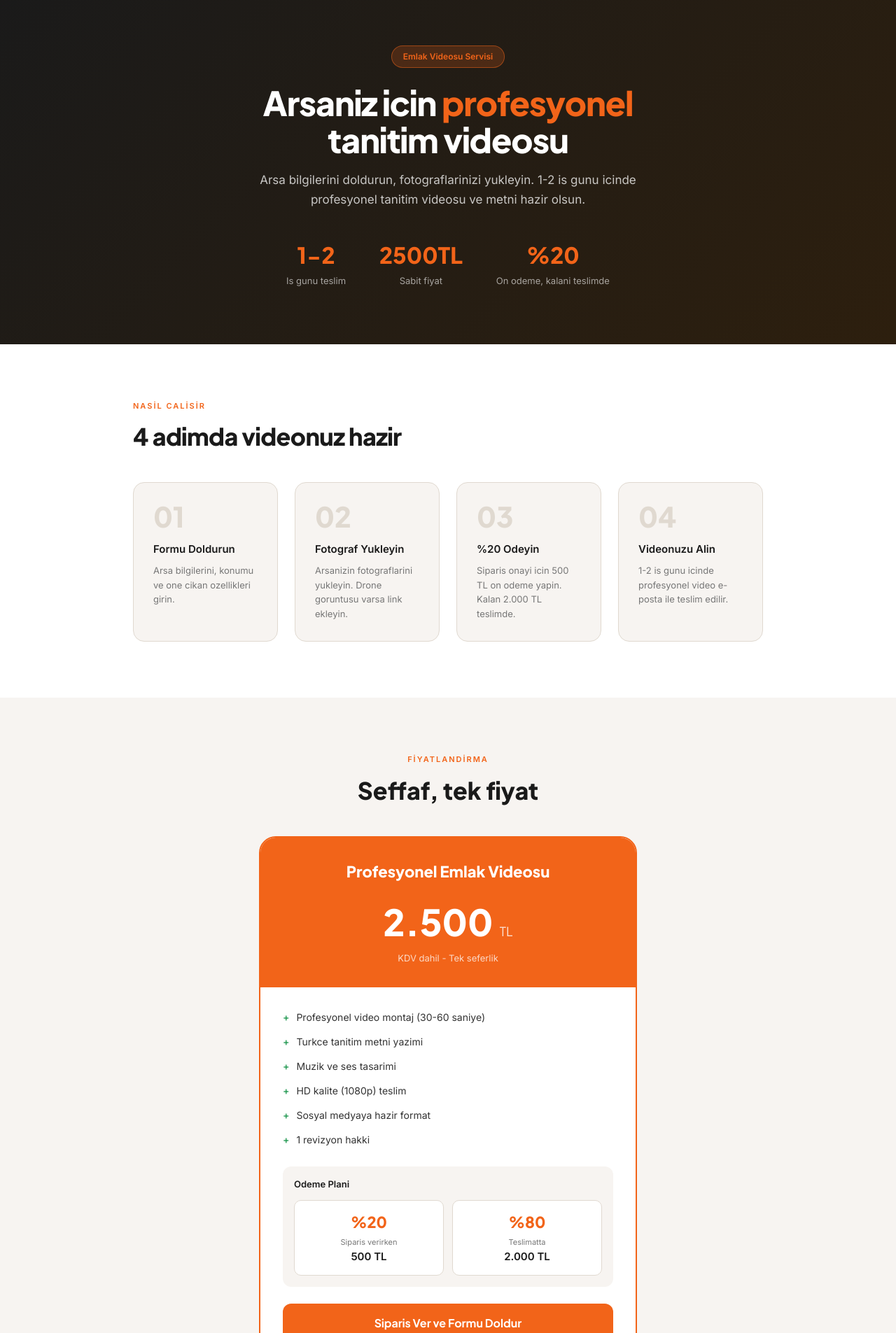
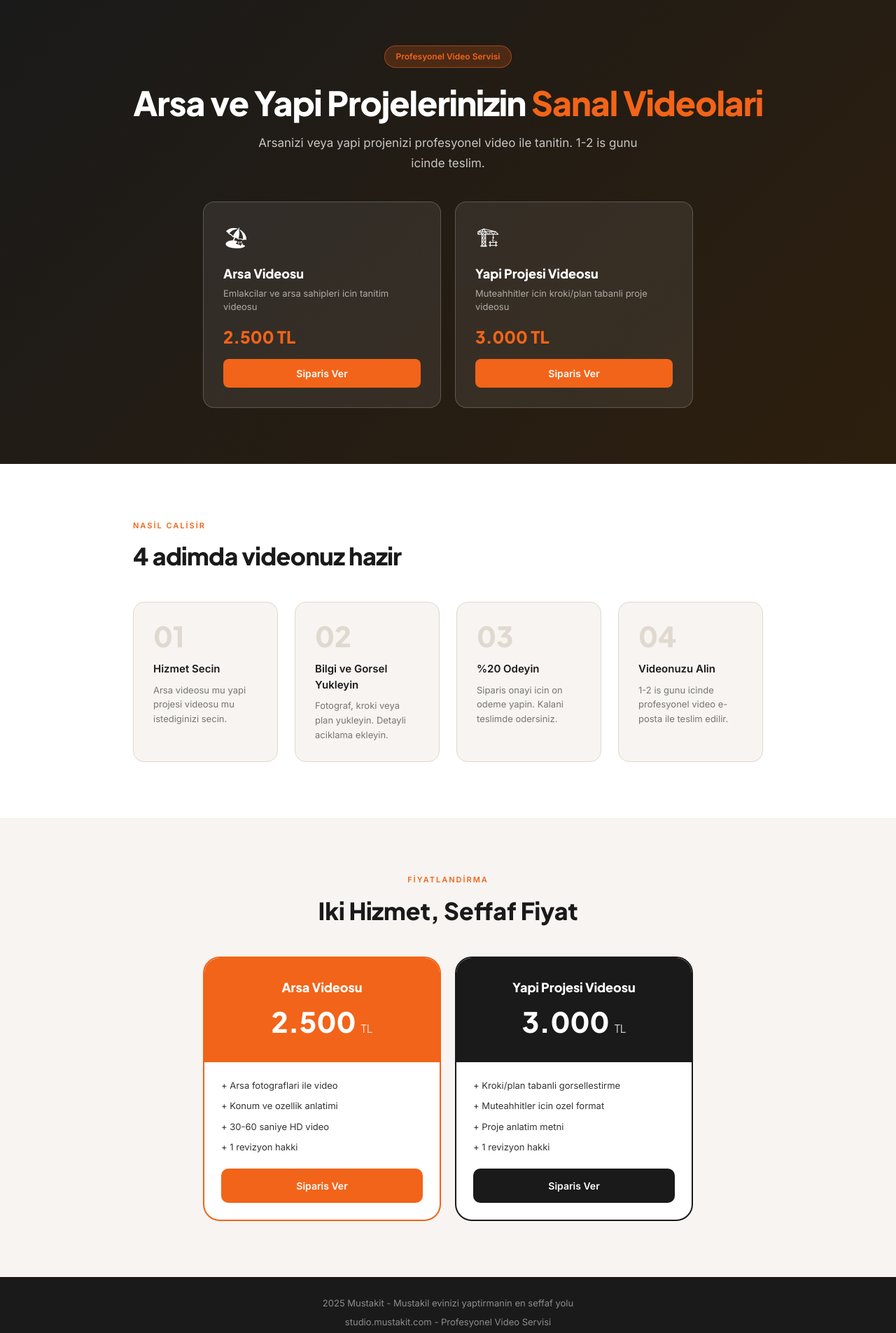
Before and after one commit to alicancapli47-a11y/mustakit-frontend, a Next.js app: page / in a window 1280 px wide. Shown: the part 80-1985 px from the top of the page at 70% size. Built offline with nearby package versions, Linux system fonts and the light colour scheme.

Commit message:
feat: iki hizmet kartli ana sayfa

```diff
--- a/src/app/page.tsx
+++ b/src/app/page.tsx
@@ -2,8 +2,8 @@ import type { Metadata } from "next"
 import Link from "next/link"
 
 export const metadata: Metadata = {
-  title: "Mustakit Studio - Profesyonel Arsa Tanitim Videosu",
-  description: "Emlakcilar ve arsa sahipleri icin profesyonel tanitim videosu. 1-2 is gunu teslim. 2500 TL sabit fiyat.",
+  title: "Mustakit Studio - Arsa ve Yapi Projelerinizin Sanal Videolari",
+  description: "Emlakcilar, arsa sahipleri ve muteahhitler icin profesyonel tanitim videosu. 1-2 is gunu teslim.",
 }
 
 export default function HomePage() {
@@ -22,27 +22,35 @@ export default function HomePage() {
 
       <div style={{ background: "linear-gradient(135deg, #1a1a1a 0%, #2d1f0e 100%)", color: "white", padding: "80px 24px", textAlign: "center" }}>
         <div style={{ display: "inline-block", background: "rgba(242,100,25,0.2)", border: "1px solid rgba(242,100,25,0.5)", color: "#F26419", fontSize: 12, fontWeight: 600, padding: "6px 16px", borderRadius: 20, marginBottom: 24 }}>
-          Emlak Videosu Servisi
+          Profesyonel Video Servisi
         </div>
         <h1 style={{ fontFamily: "Plus Jakarta Sans, sans-serif", fontSize: "clamp(28px, 5vw, 48px)", fontWeight: 800, lineHeight: 1.1, letterSpacing: -1, marginBottom: 16 }}>
-          Arsaniz icin <span style={{ color: "#F26419" }}>profesyonel</span><br />tanitim videosu
+          Arsa ve Yapi Projelerinizin <span style={{ color: "#F26419" }}>Sanal Videolari</span>
         </h1>
         <p style={{ fontSize: 17, color: "rgba(255,255,255,0.75)", maxWidth: 560, margin: "0 auto 40px", lineHeight: 1.7 }}>
-          Arsa bilgilerini doldurun, fotograflarinizi yukleyin. 1-2 is gunu icinde profesyonel tanitim videosu ve metni hazir olsun.
+          Arsanizi veya yapi projenizi profesyonel video ile tanitin. 1-2 is gunu icinde teslim.
         </p>
-        <div style={{ display: "flex", justifyContent: "center", gap: 48, flexWrap: "wrap" }}>
-          <div style={{ textAlign: "center" }}>
-            <div style={{ fontFamily: "Plus Jakarta Sans, sans-serif", fontSize: 32, fontWeight: 800, color: "#F26419" }}>1-2</div>
-            <div style={{ fontSize: 13, color: "rgba(255,255,255,0.6)", marginTop: 4 }}>Is gunu teslim</div>
+
+        <div style={{ display: "grid", gridTemplateColumns: "1fr 1fr", gap: 20, maxWidth: 700, margin: "0 auto" }}>
+          <Link href="https://studio.mustakit.com" style={{ textDecoration: "none", background: "rgba(255,255,255,0.08)", border: "1px solid rgba(255,255,255,0.2)", borderRadius: 16, padding: 28, textAlign: "left", display: "block" }}>
+            <div style={{ fontSize: 32, marginBottom: 12 }}>{"\u{1F3D6}"}</div>
+            <div style={{ fontFamily: "Plus Jakarta Sans, sans-serif", fontSize: 18, fontWeight: 800, color: "white", marginBottom: 6 }}>Arsa Videosu</div>
+            <div style={{ fontSize: 13, color: "rgba(255,255,255,0.6)", marginBottom: 14, lineHeight: 1.5 }}>Emlakcilar ve arsa sahipleri icin tanitim videosu</div>
+            <div style={{ fontFamily: "Plus Jakarta Sans, sans-serif", fontSize: 24, fontWeight: 800, color: "#F26419" }}>2.500 TL</div>
+            <div style={{ marginTop: 14, background: "#F26419", color: "white", textAlign: "center", padding: "10px 0", borderRadius: 8, fontSize: 14, fontWeight: 700 }}>
+              Siparis Ver
             </div>
-          <div style={{ textAlign: "center" }}>
-            <div style={{ fontFamily: "Plus Jakarta Sans, sans-serif", fontSize: 32, fontWeight: 800, color: "#F26419" }}>2500TL</div>
-            <div style={{ fontSize: 13, color: "rgba(255,255,255,0.6)", marginTop: 4 }}>Sabit fiyat</div>
+          </Link>
+
+          <Link href="https://studio.mustakit.com/yapi-projesi" style={{ textDecoration: "none", background: "rgba(255,255,255,0.08)", border: "1px solid rgba(255,255,255,0.2)", borderRadius: 16, padding: 28, textAlign: "left", display: "block" }}>
+            <div style={{ fontSize: 32, marginBottom: 12 }}>{"\u{1F3D7}"}</div>
+            <div style={{ fontFamily: "Plus Jakarta Sans, sans-serif", fontSize: 18, fontWeight: 800, color: "white", marginBottom: 6 }}>Yapi Projesi Videosu</div>
+            <div style={{ fontSize: 13, color: "rgba(255,255,255,0.6)", marginBottom: 14, lineHeight: 1.5 }}>Muteahhitler icin kroki/plan tabanli proje videosu</div>
+            <div style={{ fontFamily: "Plus Jakarta Sans, sans-serif", fontSize: 24, fontWeight: 800, color: "#F26419" }}>3.000 TL</div>
+            <div style={{ marginTop: 14, background: "#F26419", color: "white", textAlign: "center", padding: "10px 0", borderRadius: 8, fontSize: 14, fontWeight: 700 }}>
+              Siparis Ver
             </div>
-          <div style={{ textAlign: "center" }}>
-            <div style={{ fontFamily: "Plus Jakarta Sans, sans-serif", fontSize: 32, fontWeight: 800, color: "#F26419" }}>%20</div>
-            <div style={{ fontSize: 13, color: "rgba(255,255,255,0.6)", marginTop: 4 }}>On odeme, kalani teslimde</div>
-          </div>
+          </Link>
         </div>
       </div>
 
@@ -53,18 +61,18 @@ export default function HomePage() {
           <div style={{ display: "grid", gridTemplateColumns: "repeat(auto-fit, minmax(200px, 1fr))", gap: 24 }}>
             <div style={{ background: "#F7F4F1", border: "1px solid #E0D9D0", borderRadius: 16, padding: 28 }}>
               <div style={{ fontFamily: "Plus Jakarta Sans, sans-serif", fontSize: 40, fontWeight: 800, color: "#E0D9D0", lineHeight: 1, marginBottom: 16 }}>01</div>
-              <div style={{ fontWeight: 700, fontSize: 15, marginBottom: 8 }}>Formu Doldurun</div>
-              <div style={{ fontSize: 13, color: "#777", lineHeight: 1.6 }}>Arsa bilgilerini, konumu ve one cikan ozellikleri girin.</div>
+              <div style={{ fontWeight: 700, fontSize: 15, marginBottom: 8 }}>Hizmet Secin</div>
+              <div style={{ fontSize: 13, color: "#777", lineHeight: 1.6 }}>Arsa videosu mu yapi projesi videosu mu istediginizi secin.</div>
             </div>
             <div style={{ background: "#F7F4F1", border: "1px solid #E0D9D0", borderRadius: 16, padding: 28 }}>
               <div style={{ fontFamily: "Plus Jakarta Sans, sans-serif", fontSize: 40, fontWeight: 800, color: "#E0D9D0", lineHeight: 1, marginBottom: 16 }}>02</div>
-              <div style={{ fontWeight: 700, fontSize: 15, marginBottom: 8 }}>Fotograf Yukleyin</div>
-              <div style={{ fontSize: 13, color: "#777", lineHeight: 1.6 }}>Arsanizin fotograflarini yukleyin. Drone goruntusu varsa link ekleyin.</div>
+              <div style={{ fontWeight: 700, fontSize: 15, marginBottom: 8 }}>Bilgi ve Gorsel Yukleyin</div>
+              <div style={{ fontSize: 13, color: "#777", lineHeight: 1.6 }}>Fotograf, kroki veya plan yukleyin. Detayli aciklama ekleyin.</div>
             </div>
             <div style={{ background: "#F7F4F1", border: "1px solid #E0D9D0", borderRadius: 16, padding: 28 }}>
               <div style={{ fontFamily: "Plus Jakarta Sans, sans-serif", fontSize: 40, fontWeight: 800, color: "#E0D9D0", lineHeight: 1, marginBottom: 16 }}>03</div>
               <div style={{ fontWeight: 700, fontSize: 15, marginBottom: 8 }}>%20 Odeyin</div>
-              <div style={{ fontSize: 13, color: "#777", lineHeight: 1.6 }}>Siparis onayi icin 500 TL on odeme yapin. Kalan 2.000 TL teslimde.</div>
+              <div style={{ fontSize: 13, color: "#777", lineHeight: 1.6 }}>Siparis onayi icin on odeme yapin. Kalani teslimde odersiniz.</div>
             </div>
             <div style={{ background: "#F7F4F1", border: "1px solid #E0D9D0", borderRadius: 16, padding: 28 }}>
               <div style={{ fontFamily: "Plus Jakarta Sans, sans-serif", fontSize: 40, fontWeight: 800, color: "#E0D9D0", lineHeight: 1, marginBottom: 16 }}>04</div>
@@ -76,86 +84,54 @@ export default function HomePage() {
       </section>
 
       <section style={{ background: "#F7F4F1", padding: "80px 24px" }}>
-        <div style={{ maxWidth: 540, margin: "0 auto" }}>
+        <div style={{ maxWidth: 700, margin: "0 auto" }}>
           <div style={{ textAlign: "center", marginBottom: 40 }}>
             <div style={{ fontSize: 11, fontWeight: 700, textTransform: "uppercase", letterSpacing: 2, color: "#F26419", marginBottom: 10 }}>Fiyatlandirma</div>
-            <div style={{ fontFamily: "Plus Jakarta Sans, sans-serif", fontSize: "clamp(22px, 4vw, 34px)", fontWeight: 800 }}>Seffaf, tek fiyat</div>
+            <div style={{ fontFamily: "Plus Jakarta Sans, sans-serif", fontSize: "clamp(22px, 4vw, 34px)", fontWeight: 800 }}>Iki Hizmet, Seffaf Fiyat</div>
           </div>
-          <div style={{ border: "2px solid #F26419", borderRadius: 24, overflow: "hidden" }}>
-            <div style={{ background: "#F26419", color: "white", padding: 32, textAlign: "center" }}>
-              <div style={{ fontFamily: "Plus Jakarta Sans, sans-serif", fontSize: 22, fontWeight: 800, marginBottom: 8 }}>Profesyonel Emlak Videosu</div>
-              <div style={{ fontFamily: "Plus Jakarta Sans, sans-serif", fontSize: 52, fontWeight: 800, margin: "16px 0 4px" }}>2.500 <span style={{ fontSize: 18, fontWeight: 400, opacity: 0.8 }}>TL</span></div>
-              <div style={{ fontSize: 13, opacity: 0.75 }}>KDV dahil - Tek seferlik</div>
+          <div style={{ display: "grid", gridTemplateColumns: "1fr 1fr", gap: 20 }}>
+            <div style={{ border: "2px solid #F26419", borderRadius: 24, overflow: "hidden", background: "white" }}>
+              <div style={{ background: "#F26419", color: "white", padding: 28, textAlign: "center" }}>
+                <div style={{ fontFamily: "Plus Jakarta Sans, sans-serif", fontSize: 18, fontWeight: 800, marginBottom: 6 }}>Arsa Videosu</div>
+                <div style={{ fontFamily: "Plus Jakarta Sans, sans-serif", fontSize: 40, fontWeight: 800 }}>2.500 <span style={{ fontSize: 16, fontWeight: 400, opacity: 0.8 }}>TL</span></div>
               </div>
-            <div style={{ padding: 32, background: "white" }}>
-              <ul style={{ listStyle: "none", padding: 0, display: "flex", flexDirection: "column", gap: 14, marginBottom: 28 }}>
-                <li style={{ display: "flex", alignItems: "flex-start", gap: 10, fontSize: 14, color: "#333" }}>
-                  <span style={{ color: "#2E9E5B", fontWeight: 700, flexShrink: 0 }}>+</span>Profesyonel video montaj (30-60 saniye)
-                </li>
-                <li style={{ display: "flex", alignItems: "flex-start", gap: 10, fontSize: 14, color: "#333" }}>
-                  <span style={{ color: "#2E9E5B", fontWeight: 700, flexShrink: 0 }}>+</span>Turkce tanitim metni yazimi
-                </li>
-                <li style={{ display: "flex", alignItems: "flex-start", gap: 10, fontSize: 14, color: "#333" }}>
-                  <span style={{ color: "#2E9E5B", fontWeight: 700, flexShrink: 0 }}>+</span>Muzik ve ses tasarimi
-                </li>
-                <li style={{ display: "flex", alignItems: "flex-start", gap: 10, fontSize: 14, color: "#333" }}>
-                  <span style={{ color: "#2E9E5B", fontWeight: 700, flexShrink: 0 }}>+</span>HD kalite (1080p) teslim
-                </li>
-                <li style={{ display: "flex", alignItems: "flex-start", gap: 10, fontSize: 14, color: "#333" }}>
-                  <span style={{ color: "#2E9E5B", fontWeight: 700, flexShrink: 0 }}>+</span>Sosyal medyaya hazir format
-                </li>
-                <li style={{ display: "flex", alignItems: "flex-start", gap: 10, fontSize: 14, color: "#333" }}>
-                  <span style={{ color: "#2E9E5B", fontWeight: 700, flexShrink: 0 }}>+</span>1 revizyon hakki
-                </li>
+              <div style={{ padding: 24 }}>
+                <ul style={{ listStyle: "none", padding: 0, display: "flex", flexDirection: "column", gap: 10, marginBottom: 20, fontSize: 13, color: "#333" }}>
+                  <li>+ Arsa fotograflari ile video</li>
+                  <li>+ Konum ve ozellik anlatimi</li>
+                  <li>+ 30-60 saniye HD video</li>
+                  <li>+ 1 revizyon hakki</li>
                 </ul>
-              <div style={{ background: "#F7F4F1", borderRadius: 12, padding: 16, marginBottom: 24 }}>
-                <div style={{ fontWeight: 600, fontSize: 13, marginBottom: 12 }}>Odeme Plani</div>
-                <div style={{ display: "grid", gridTemplateColumns: "1fr 1fr", gap: 12 }}>
-                  <div style={{ border: "1px solid #E0D9D0", borderRadius: 10, padding: 14, textAlign: "center", background: "white" }}>
-                    <div style={{ fontFamily: "Plus Jakarta Sans, sans-serif", fontSize: 22, fontWeight: 800, color: "#F26419" }}>%20</div>
-                    <div style={{ fontSize: 11, color: "#777", marginTop: 4 }}>Siparis verirken</div>
-                    <div style={{ fontSize: 15, fontWeight: 700, marginTop: 2 }}>500 TL</div>
-                  </div>
-                  <div style={{ border: "1px solid #E0D9D0", borderRadius: 10, padding: 14, textAlign: "center", background: "white" }}>
-                    <div style={{ fontFamily: "Plus Jakarta Sans, sans-serif", fontSize: 22, fontWeight: 800, color: "#F26419" }}>%80</div>
-                    <div style={{ fontSize: 11, color: "#777", marginTop: 4 }}>Teslimatta</div>
-                    <div style={{ fontSize: 15, fontWeight: 700, marginTop: 2 }}>2.000 TL</div>
+                <Link href="https://studio.mustakit.com" style={{ display: "block", width: "100%", background: "#F26419", color: "white", fontWeight: 700, padding: 14, borderRadius: 10, textDecoration: "none", textAlign: "center", fontSize: 14 }}>
+                  Siparis Ver
+                </Link>
               </div>
             </div>
+
+            <div style={{ border: "2px solid #1a1a1a", borderRadius: 24, overflow: "hidden", background: "white" }}>
+              <div style={{ background: "#1a1a1a", color: "white", padding: 28, textAlign: "center" }}>
+                <div style={{ fontFamily: "Plus Jakarta Sans, sans-serif", fontSize: 18, fontWeight: 800, marginBottom: 6 }}>Yapi Projesi Videosu</div>
+                <div style={{ fontFamily: "Plus Jakarta Sans, sans-serif", fontSize: 40, fontWeight: 800 }}>3.000 <span style={{ fontSize: 16, fontWeight: 400, opacity: 0.8 }}>TL</span></div>
               </div>
-              <Link href="https://studio.mustakit.com" style={{ display: "block", width: "100%", background: "#F26419", color: "white", fontFamily: "Plus Jakarta Sans, sans-serif", fontSize: 16, fontWeight: 700, padding: 16, borderRadius: 12, textDecoration: "none", textAlign: "center" }}>
-                Siparis Ver ve Formu Doldur
+              <div style={{ padding: 24 }}>
+                <ul style={{ listStyle: "none", padding: 0, display: "flex", flexDirection: "column", gap: 10, marginBottom: 20, fontSize: 13, color: "#333" }}>
+                  <li>+ Kroki/plan tabanli gorsellestirme</li>
+                  <li>+ Muteahhitler icin ozel format</li>
+                  <li>+ Proje anlatim metni</li>
+                  <li>+ 1 revizyon hakki</li>
+                </ul>
+                <Link href="https://studio.mustakit.com/yapi-projesi" style={{ display: "block", width: "100%", background: "#1a1a1a", color: "white", fontWeight: 700, padding: 14, borderRadius: 10, textDecoration: "none", textAlign: "center", fontSize: 14 }}>
+                  Siparis Ver
                 </Link>
+              </div>
             </div>
           </div>
         </div>
       </section>
 
-      <section style={{ padding: "0 24px 80px" }}>
-        <div style={{ maxWidth: 680, margin: "0 auto" }}>
-          <div style={{ fontFamily: "Plus Jakarta Sans, sans-serif", fontSize: 28, fontWeight: 800, textAlign: "center", marginBottom: 40 }}>Sik Sorulan Sorular</div>
-          <details style={{ border: "1px solid #E0D9D0", borderRadius: 12, overflow: "hidden", marginBottom: 12 }}>
-            <summary style={{ padding: "18px 20px", fontWeight: 600, fontSize: 14, cursor: "pointer" }}>Video ne kadar surede teslim edilir?</summary>
-            <p style={{ padding: "0 20px 18px", fontSize: 13, color: "#777", lineHeight: 1.7 }}>Siparisiniz ve on odemeniz alindiktan sonra 1-2 is gunu icinde videonuz hazirlanir ve e-posta adresinize gonderilir.</p>
-          </details>
-          <details style={{ border: "1px solid #E0D9D0", borderRadius: 12, overflow: "hidden", marginBottom: 12 }}>
-            <summary style={{ padding: "18px 20px", fontWeight: 600, fontSize: 14, cursor: "pointer" }}>Kac fotograf yuklemeliyim?</summary>
-            <p style={{ padding: "0 20px 18px", fontSize: 13, color: "#777", lineHeight: 1.7 }}>En az 5-6 fotograf oneriyoruz. Drone goruntusu varsa mutlaka ekleyin.</p>
-          </details>
-          <details style={{ border: "1px solid #E0D9D0", borderRadius: 12, overflow: "hidden", marginBottom: 12 }}>
-            <summary style={{ padding: "18px 20px", fontWeight: 600, fontSize: 14, cursor: "pointer" }}>Revizyon hakkim var mi?</summary>
-            <p style={{ padding: "0 20px 18px", fontSize: 13, color: "#777", lineHeight: 1.7 }}>Evet, her siparis icin 1 revizyon hakkiniz bulunmaktadir.</p>
-          </details>
-          <details style={{ border: "1px solid #E0D9D0", borderRadius: 12, overflow: "hidden", marginBottom: 12 }}>
-            <summary style={{ padding: "18px 20px", fontWeight: 600, fontSize: 14, cursor: "pointer" }}>Kalan 2000 TL ne zaman odenir?</summary>
-            <p style={{ padding: "0 20px 18px", fontSize: 13, color: "#777", lineHeight: 1.7 }}>Videonuzu teslim aldiktan ve memnun kaldiktan sonra kalan 2.000 TL icin size link gonderecegiz.</p>
-          </details>
-        </div>
-      </section>
-
       <footer style={{ background: "#1a1a1a", color: "rgba(255,255,255,0.5)", textAlign: "center", padding: "28px 24px", fontSize: 13 }}>
         <p>2025 Mustakit - Mustakil evinizi yaptirmanin en seffaf yolu</p>
-        <p style={{ marginTop: 8 }}>studio.mustakit.com - Emlak Video Servisi</p>
+        <p style={{ marginTop: 8 }}>studio.mustakit.com - Profesyonel Video Servisi</p>
       </footer>
     </main>
   )
```
Lines whose indentation alone changed are shown as unchanged.
